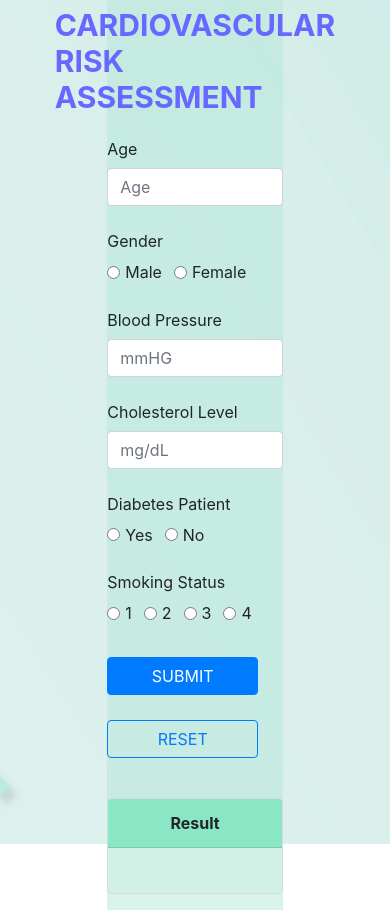
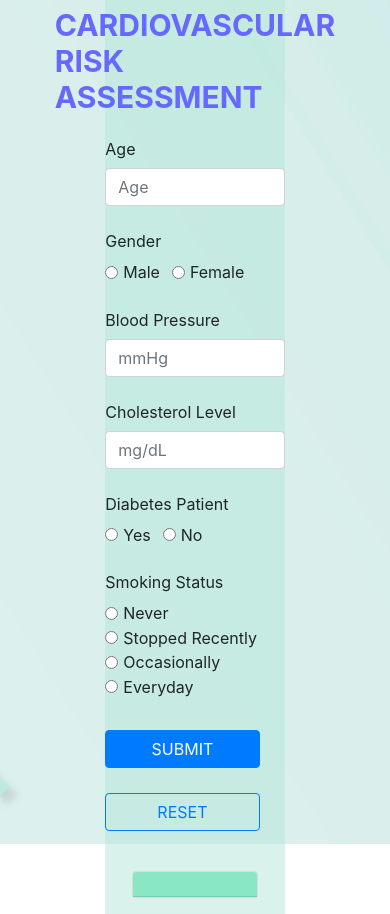
Before and after one commit to IT20012342/cardiovascular-frontend-repo, a React (Create React App) app: page /add in a window 390 px wide. Built offline with nearby package versions, Linux system fonts and the light colour scheme.

Commit message:
Change frontend result and add required button

```diff
--- a/src/components/addDetails.js
+++ b/src/components/addDetails.js
@@ -1,5 +1,6 @@
 import React,{useState} from "react";
 var bg = require('../bg1.jpg');
+
 
 // const styles = {
 //     main: {
@@ -73,7 +74,7 @@ export default function AddDetails(){
         backgroundRepeat: 'no-repeat',
         width: '100vw',
         height: '100vh'}}>
-            <div style={{margin:'auto', backgroundColor: 'rgba(180, 232, 217, 0.5)', width: '45%'}}>
+            <div class = 'borderClass' style={{margin:'auto', backgroundColor: 'rgba(180, 232, 217, 0.5)', width: '46%'}}>
             <div className="d-flex justify-content-center">
                 <h1 style={{color: '#6668ff', paddingBottom: '4%', fontSize: 30, paddingTop: '4%', fontWeight: 'bolder'}}> CARDIOVASCULAR RISK ASSESSMENT</h1>
             </div>
@@ -89,7 +90,7 @@ export default function AddDetails(){
                                 onChange={(e) => {
                                 setAge(e.target.value);
                             }}
-                        required />
+                        required/>
                         </div>
                     </div>
 
@@ -100,7 +101,8 @@ export default function AddDetails(){
                             <input class="form-check-input" type="radio" name="gender" id="gender" value="1"
                             onChange={(e) => {
                                 setSex(e.target.value);
-                            }}/>
+                            }}
+                            required/>
                             <label class="form-check-label">Male</label>
                         </div>
 
@@ -108,7 +110,8 @@ export default function AddDetails(){
                             <input class="form-check-input" type="radio" name="gender" id="gender" value="2"
                             onChange={(e) => {
                                 setSex(e.target.value);
-                            }}/>
+                            }}
+                            required/>
                             <label class="form-check-label">Female</label>
                         </div>
                     </div>
@@ -117,7 +120,7 @@ export default function AddDetails(){
                     <div class="form-group row">
                         <label class="col-sm-5 col-form-label">Blood Pressure</label>
                         <div class="col-sm-5">
-                            <input type="number" class="form-control" id="bloodPressure" placeholder="mmHG"
+                            <input type="number" class="form-control" id="bloodPressure" placeholder="mmHg"
                             onChange={(e) => {
                             setbloodpressure(e.target.value);
                             }}
@@ -145,7 +148,7 @@ export default function AddDetails(){
                             onChange={(e) => {
                                 setDiabetes(e.target.value);
                             }}
-                            />
+                            required/>
                             <label class="form-check-label">Yes</label>
                         </div>
 
@@ -154,7 +157,7 @@ export default function AddDetails(){
                             onChange={(e) => {
                                 setDiabetes(e.target.value);
                             }}
-                            />
+                            required/>
                             <label class="form-check-label">No</label>
                         </div>
                     </div>
@@ -168,8 +171,8 @@ export default function AddDetails(){
                             onChange={(e) => {
                                 setSmoking(e.target.value);
                             }}
-                            />
-                            <label class="form-check-label">1</label>
+                            required/>
+                            <label class="form-check-label">Never</label>
                         </div>
 
                         <div class="form-check form-check-inline">
@@ -177,8 +180,8 @@ export default function AddDetails(){
                             onChange={(e) => {
                                 setSmoking(e.target.value);
                             }}
-                            />
-                            <label class="form-check-label">2</label>
+                            required/>
+                            <label class="form-check-label">Stopped Recently</label>
                         </div>
 
                         <div class="form-check form-check-inline">
@@ -186,8 +189,8 @@ export default function AddDetails(){
                             onChange={(e) => {
                                 setSmoking(e.target.value);
                             }}
-                            />
-                            <label class="form-check-label">3</label>
+                            required/>
+                            <label class="form-check-label">Occasionally</label>
                         </div>
 
                         <div class="form-check form-check-inline">
@@ -195,8 +198,8 @@ export default function AddDetails(){
                             onChange={(e) => {
                                 setSmoking(e.target.value);
                             }}
-                            />
-                            <label class="form-check-label">4</label>
+                            required />
+                            <label class="form-check-label">Everyday</label>
                         </div>
                     </div>
                     </div>
@@ -209,11 +212,13 @@ export default function AddDetails(){
             </div>
 
             <div className="d-flex justify-content-center" style={{marginTop:40}}>
-                <div class="card bg-light mb-3 " style={{width:560}}>
-                    <div className="card-header text-center font-weight-bold" style={{backgroundColor: '#8AE7C5'}}>Result</div>
-                     <div className="card-body" style={{minHeight:45, backgroundColor: '#D1F1E6'}}>
+                <div class="card bg-light mb-3 " style={{width:'70%'}}>
+                    <div className="card-header text-center font-weight-bold" style={{backgroundColor: '#8AE7C5'}}>
                         <p className="card-text text-center" style={{color: resultColor}}>{output}</p>
-                     </div>
+                    </div>
+                     {/* <div className="card-body" style={{minHeight:45, backgroundColor: '#D1F1E6'}}>
+
+                     </div> */}
                 </div>
             </div>
             </div>
--- /dev/null
+++ b/src/components/style.css
@@ -0,0 +1,13 @@
+
+@media only screen and (max-width: 600px) {
+    .borderClass {
+      background-color: lightblue;
+      width: '90%'
+  }
+  }
+
+  .borderClass{
+    margin:'auto';
+    background-color: 'rgba(180, 232, 217, 0.5)';
+    width: '40%'
+  }
```
Also changed, not shown: src/App.css (line endings or trailing spaces).
